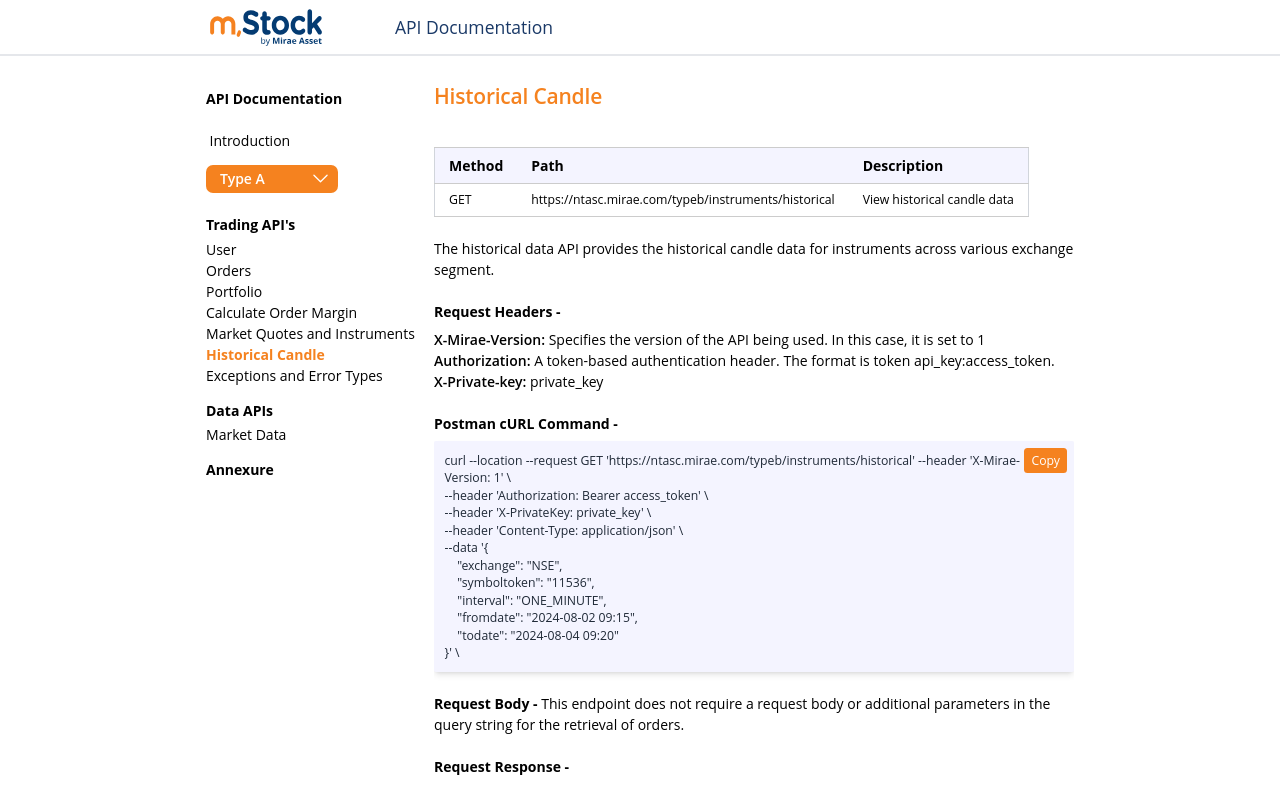
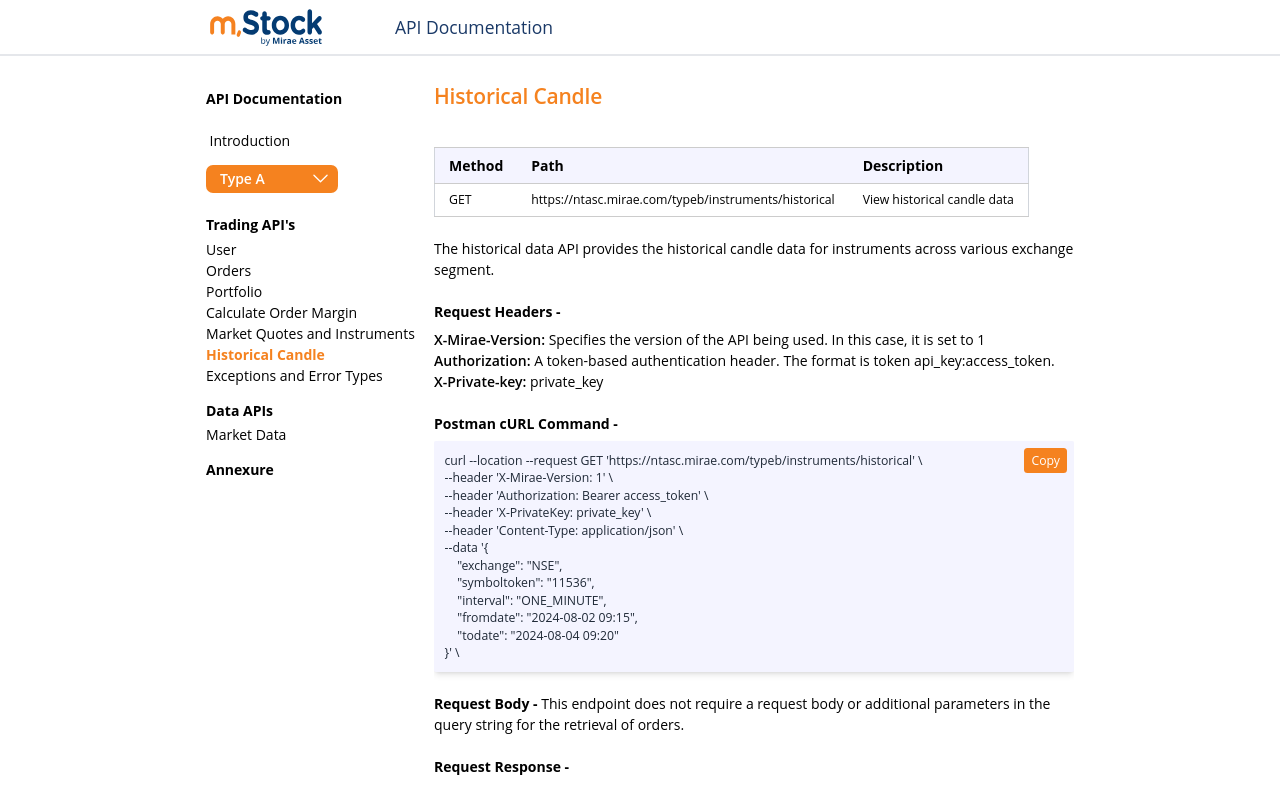
Before and after one commit to Paras-More/DhanHq_New_API_Documentation, a React (Vite) app: page /developer/type-b/historical-candle in a window 1280 px wide. Built offline with nearby package versions, Linux system fonts and the light colour scheme.

Commit message:
history url

```diff
--- a/src/Content_Components/TypeBComponents/Historical Candle/HistoricalCandleTypeB.jsx
+++ b/src/Content_Components/TypeBComponents/Historical Candle/HistoricalCandleTypeB.jsx
@@ -3,7 +3,7 @@
 import NewJsonViewer from "../../../Common_Components/NewJsonViewer";
 import DynamicTable from "../../../Common_Components/DynamicTable";
 function HistoricalCandleTypeB() {
-  const ModifyOrderCurlData = `curl --location --request GET 'https://ntasc.mirae.com/typeb/instruments/historical' \
+  const ModifyOrderCurlData = `curl --location --request GET 'https://ntasc.mirae.com/typeb/instruments/historical' \\
 --header 'X-Mirae-Version: 1' \\
 --header 'Authorization: Bearer access_token' \\
 --header 'X-PrivateKey: private_key' \\
```
